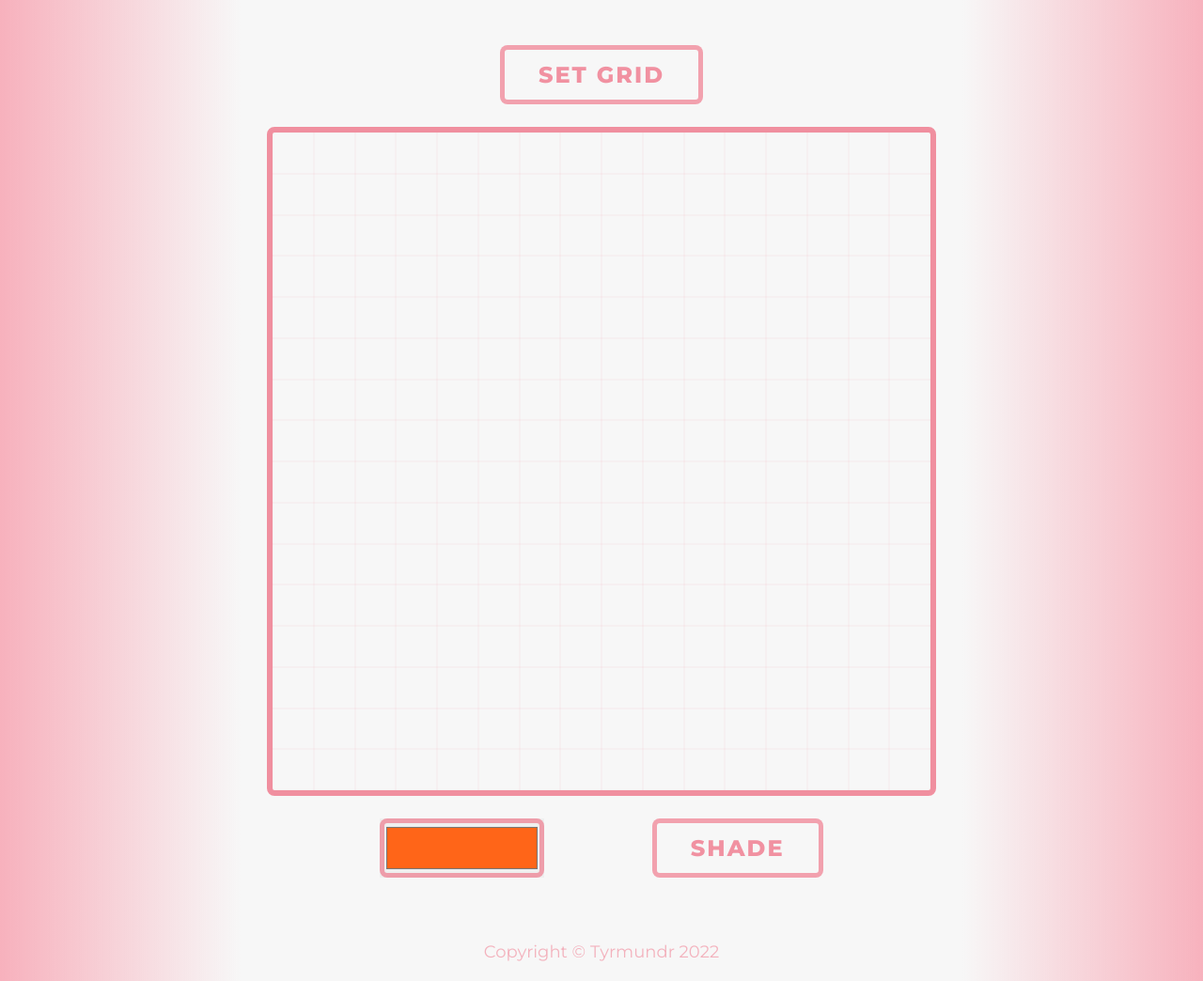
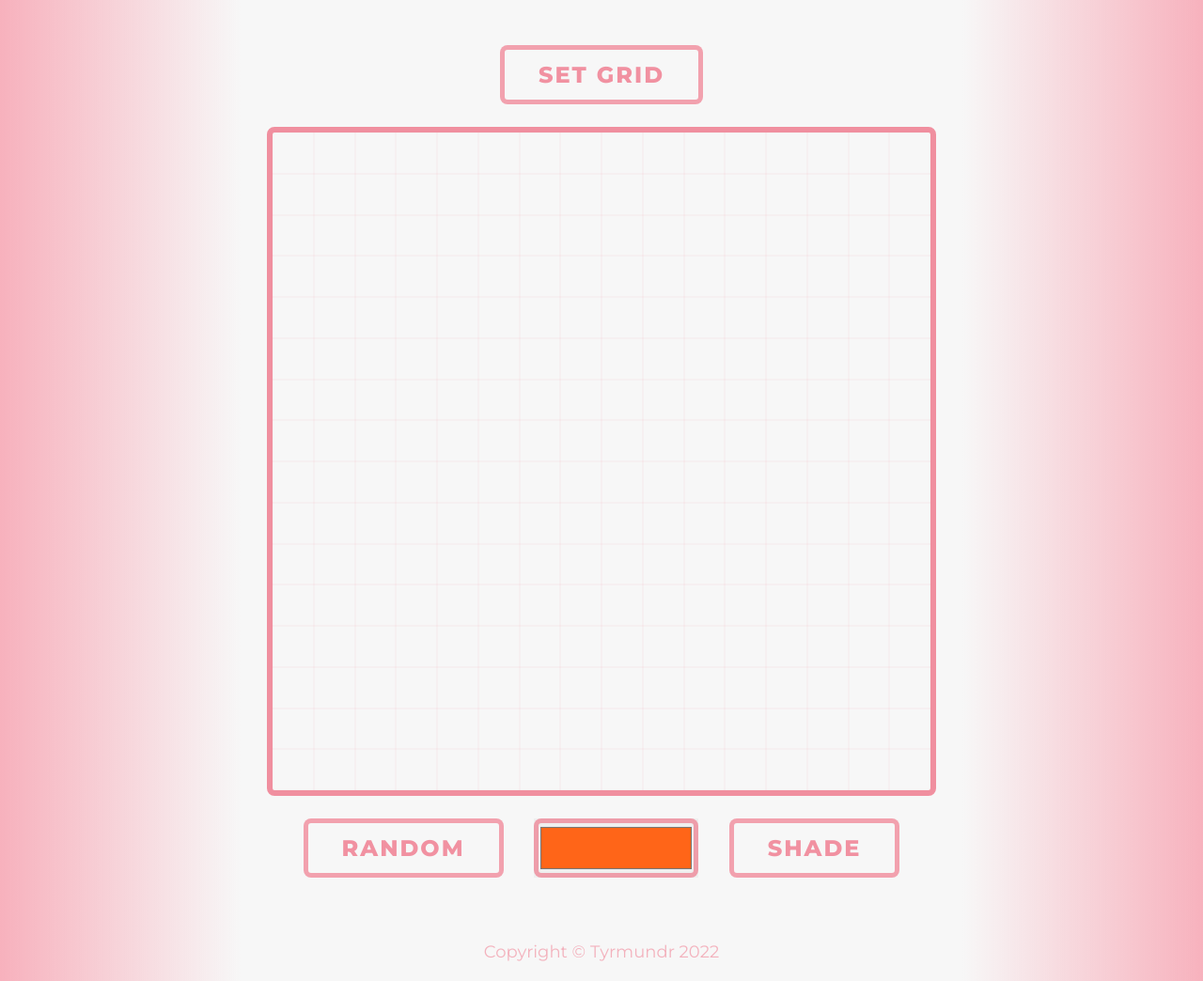
Before and after one commit to Tyrmundr/etch_a_sketch, a plain HTML site: page index.html in a window 1280 px wide. Shown: the whole page at 94% size. Drawn offline with Linux system fonts and the light colour scheme.

Commit message:
Add random color button

```diff
--- a/index.html
+++ b/index.html
@@ -14,6 +14,7 @@
         <button class="btn btn-grid">Set grid</button>
         <div class="grid"></div>
         <div class="buttons">
+            <button class="btn btn-random">Random</button>
             <button class="btn-color"><input class="color-picker" type="color" value="#ff6518"></button>
             <button class="btn btn-shade">Shade</button>
         </div>
```
